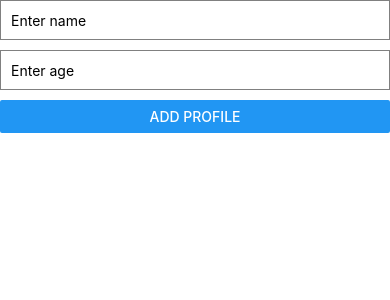
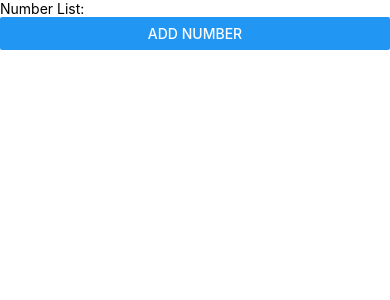
Before and after one commit to Saifullahkhan31/react-native-learning, a React Native app: screen / in a window 390 px wide. Shown: the top 300 px of the page. Built offline with nearby package versions, Linux system fonts and the light colour scheme.

Commit message:
learned useContext Hook with use cases

```diff
--- /dev/null
+++ b/src/Topics/useContext/app.tsx
@@ -0,0 +1,12 @@
+import { View, Text } from 'react-native'
+import React from 'react'
+
+const UseContext = () => {
+  return (
+    <View>
+      <Text>useContext</Text>
+    </View>
+  )
+}
+
+export default UseContext
--- /dev/null
+++ b/src/Topics/useContext/challenge/Components/AddRandomNumber.tsx
@@ -0,0 +1,27 @@
+import { View, Text, Button } from 'react-native'
+import React, { useContext } from 'react'
+import { RandomNumberContext } from '../Context/RandomNumberContext'
+
+const AddRandomNumber = () => {
+    const context = useContext(RandomNumberContext);
+
+    if (!context) {
+        throw new Error('RandomNumberContext must be used within a RandomNumberProvider');
+    }
+
+    const { addNumber } = context;
+
+    const handleAddNumber = () => {
+        const randomNum = Math.floor(Math.random() * 100);
+        addNumber(randomNum);
+    }
+
+
+  return (
+    <View>
+      <Button title="Add Number" onPress={handleAddNumber} />
+    </View>
+  )
+}
+
+export default AddRandomNumber
--- /dev/null
+++ b/src/Topics/useContext/challenge/Components/RandomNumber.tsx
@@ -0,0 +1,31 @@
+import { View, Text, FlatList } from 'react-native'
+import React, { useContext } from 'react'
+import { RandomNumberContext } from '../Context/RandomNumberContext'
+
+const RandomNumber = () => {
+    const context = useContext(RandomNumberContext)
+
+    if(!context) {
+        throw new Error('RandomNumberContext must be used within a RandomNumberProvider')
+    }
+
+    const { num } = context
+
+  return (
+    <View>
+      <Text>Number List:</Text>
+
+    <FlatList
+        data={num}
+        keyExtractor={(item, index) => index.toString()}
+        renderItem={({item}) =>
+            <Text>
+                {item}
+            </Text>}
+    />
+
+    </View>
+  )
+}
+
+export default RandomNumber
--- /dev/null
+++ b/src/Topics/useContext/challenge/Context/RandomNumberContext.tsx
@@ -0,0 +1,24 @@
+import { createContext, ReactNode, useState } from "react";
+
+interface RandomNumberContextType {
+    num: number[],
+    addNumber: (n: number) => void
+}
+
+const RandomNumberContext = createContext<RandomNumberContextType | undefined>(undefined)
+
+const NumberProvider = ({children}: {children: ReactNode}) => {
+    const [num, setNum] = useState<number[]>([])
+
+    const addNumber = (n: number) => {
+        setNum((prevNum) => [...prevNum, n])
+    }
+
+    return(
+        <RandomNumberContext.Provider value={{num, addNumber}}>
+            {children}
+        </RandomNumberContext.Provider>
+    )
+}
+
+export {RandomNumberContext, NumberProvider}
--- /dev/null
+++ b/src/Topics/useContext/components/ComponentA.tsx
@@ -0,0 +1,14 @@
+import { View, Text } from 'react-native'
+import React from 'react'
+import ComponentB from './ComponentB'
+
+const ComponentA = () => {
+
+  return (
+    <View>
+      <ComponentB/>
+    </View>
+  )
+}
+
+export default ComponentA
--- /dev/null
+++ b/src/Topics/useContext/context/UserContext.tsx
@@ -0,0 +1,21 @@
+import { createContext, Dispatch, ReactNode, SetStateAction, useState } from "react";
+
+interface UserContextType {
+    user: string
+    setUser: Dispatch<SetStateAction<string>>
+}
+
+const UserContext = createContext<UserContextType | undefined>(undefined)
+
+const UserProvider = ({children}: {children: ReactNode}) => {
+    const [user, setUser] = useState("Saifullah")
+
+    return(
+        <UserContext.Provider value={{user, setUser}}>
+            {children}
+        </UserContext.Provider>
+    )
+
+}
+
+export {UserContext, UserProvider}
--- a/src/Topics/useReducer/app.tsx
+++ b/src/Topics/useReducer/app.tsx
@@ -9,7 +9,7 @@ const UseReducer = () => {
     <View>
       {/* <Counter/> */}
       {/* <Todo/> */}
-      <UserProfiles/>
+      {/* <UserProfiles/> */}
     </View>
   )
 }
--- a/src/app/index.tsx
+++ b/src/app/index.tsx
@@ -1,4 +1,4 @@
-import { View, Text, FlatList } from "react-native";
+import { View, Text, FlatList, SafeAreaView } from "react-native";
 import AgeComponent from "../Topics/Styling/components/ageComponent";
 import IntroToComponents from "../Topics/IntroToComponents/app";
 import ButtonComponent from "../Topics/Buttons/components/buttonComponent";
@@ -17,6 +17,12 @@ import ConditionalRendering from "../Topics/Conditional Rendering/app";
 import UseState from "../Topics/useState/app";
 import UseEffect from "../Topics/useEffect/app";
 import UseReducer from "../Topics/useReducer/app";
+import UseContext from "../Topics/useContext/app";
+import { UserProvider } from "../Topics/useContext/context/UserContext";
+import ComponentA from "../Topics/useContext/components/ComponentA";
+import { NumberProvider } from "../Topics/useContext/challenge/Context/RandomNumberContext";
+import RandomNumber from "../Topics/useContext/challenge/Components/RandomNumber";
+import AddRandomNumber from "../Topics/useContext/challenge/Components/AddRandomNumber";
 
 const Index = () => {
 
@@ -39,8 +45,18 @@ const Index = () => {
      <ConditionalRendering/>*/}
      {/* <UseState/> */}
      {/* <UseEffect/> */}
+     {/* <UseReducer/> */}
 
-     <UseReducer/>
+     {/* <UserProvider>
+       <ComponentA/>
+     </UserProvider> */}
+
+     <NumberProvider>
+      <SafeAreaView>
+        <RandomNumber/>
+        <AddRandomNumber/>
+      </SafeAreaView>
+     </NumberProvider>
 
   </View>
 
```
Also changed, not shown: src/Topics/FlatList/FlatListNotes.md (added, +53 -0 lines), src/Topics/useContext/components/ComponentB.tsx (added, +13 -0 lines), src/Topics/useContext/components/ComponentC.tsx (added, +13 -0 lines), src/Topics/useContext/components/ComponentD.tsx (added, +21 -0 lines).
